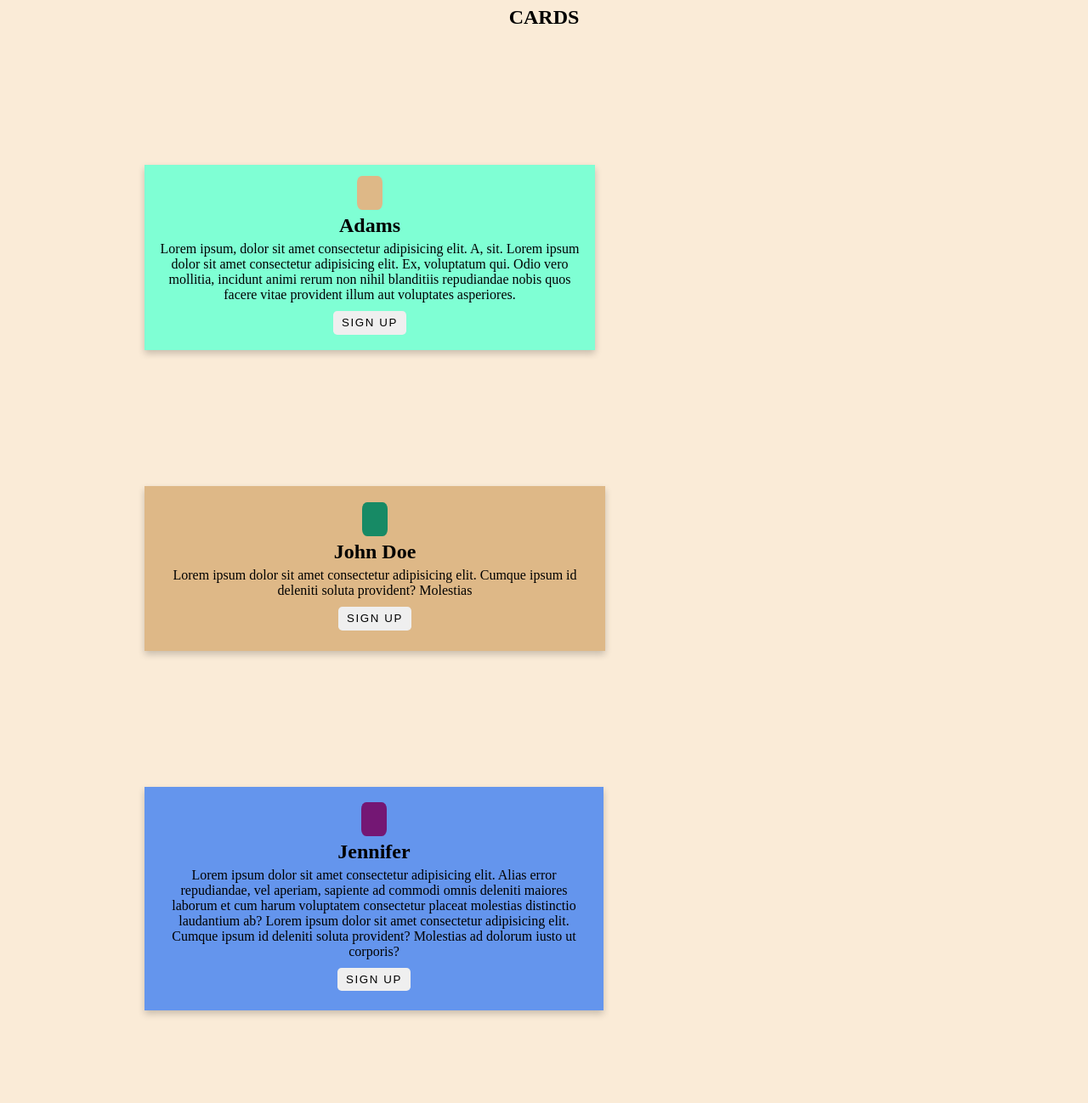
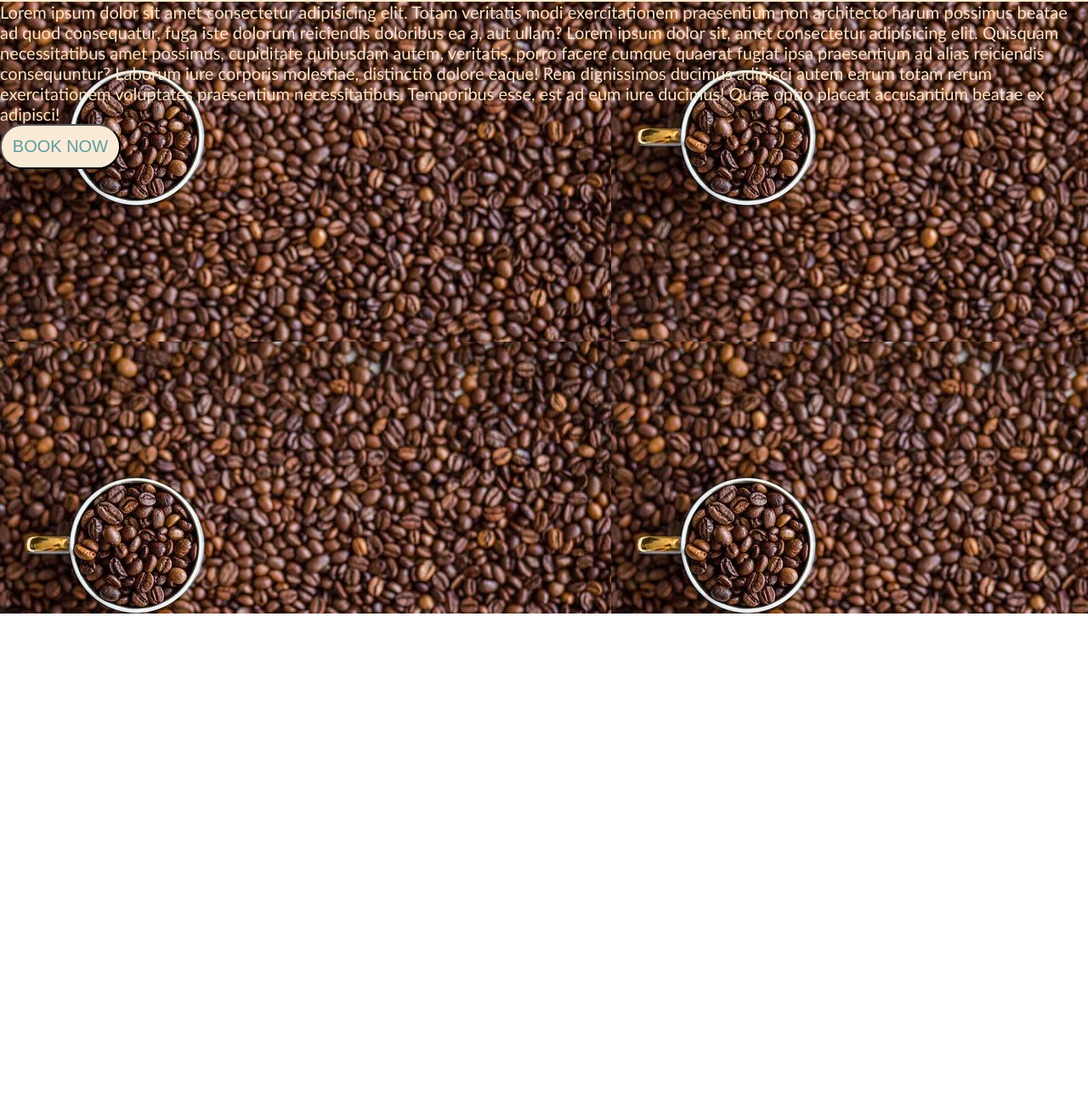
Before and after one commit to 08pt/UI-Cards, a plain HTML site: page index.html in a window 1280 px wide. Shown: the part 78-1376 px from the top of the page at 85% size. After the commit the page ends 800 px from the top, so only its background shows below. Drawn offline with Linux system fonts and the light colour scheme.

Commit message:
fourth commit

```diff
--- a/index.html
+++ b/index.html
@@ -1,62 +1,27 @@
 <!DOCTYPE html>
-<html>
+<html lang="en">
 <head>
-<meta name="viewport" content="width=device-width, initial-scale=1">
-<title>UI Cards</title>
-<link rel="stylesheet" href="./style.css">
+  <meta charset="UTF-8">
+  <meta http-equiv="X-UA-Compatible" content="IE=edge">
+  <meta name="viewport" content="width=device-width, initial-scale=1.0">
+  <title>Coffe shop</title>
+  <link rel="stylesheet" href="style.css">
 </head>
 <body>
-
-<h2 class="heading">Cards</h2>
-
-<div class="card card-1">
-
-  <div class="icon"></div>
-    <h2 class="name"><b>Adams</b></h2>
-    <p>Lorem ipsum, dolor sit amet consectetur adipisicing elit.
-      A, sit. Lorem ipsum dolor sit amet consectetur adipisicing elit.
-      Ex, voluptatum qui. Odio vero mollitia, incidunt animi
-      rerum non nihil blanditiis repudiandae
-      nobis quos facere vitae provident illum aut voluptates
-      asperiores.</p>
-        <button class="btn ">Sign Up</button>
+  <div class="nav">
+    <h2 class="nav-title">Coffee Shop</h2>
   </div>
-
-
-
-<div class="card card-2">
-
-  <div class="icon"></div>
-    <h2 class="name"><b>John Doe</b></h2>
-    <p>Lorem ipsum dolor sit amet
-        consectetur adipisicing elit.
-        Cumque ipsum id deleniti soluta
-        provident? Molestias   </p>
-        <button class="btn ">Sign Up</button>
-
+  <div class="hero">
+<p>Lorem ipsum dolor sit amet consectetur adipisicing elit. Totam veritatis modi exercitationem
+  praesentium non architecto
+   harum possimus beatae ad quod consequatur, fuga iste dolorum reiciendis doloribus ea a,
+    aut ullam? Lorem ipsum dolor sit, amet consectetur adipisicing elit. Quisquam necessitatibus
+     amet possimus,
+  cupiditate quibusdam autem, veritatis, porro facere cumque quaerat fugiat ipsa praesentium ad alias
+  reiciendis consequuntur? Laborum iure corporis molestiae, distinctio dolore eaque! Rem dignissimos
+  ducimus adipisci autem earum totam rerum exercitationem voluptates praesentium necessitatibus.
+   Temporibus esse, est ad eum iure ducimus! Quae optio placeat accusantium beatae ex adipisci!</p>
   </div>
-
-
-
-<div class="card card-3">
-
-  <div class="icon"></div>
-    <h2 class="name"><b>Jennifer</b></h2>
-    <p>Lorem ipsum dolor sit amet
-      consectetur adipisicing elit.
-      Alias error repudiandae, vel
-      aperiam, sapiente ad commodi
-      omnis deleniti maiores laborum
-       et cum harum voluptatem consectetur placeat molestias
-      distinctio laudantium ab?
-       Lorem ipsum dolor sit amet
-        consectetur adipisicing elit.
-        Cumque ipsum id deleniti soluta
-        provident? Molestias
-        ad dolorum iusto ut corporis?</p>
-        <button class="btn ">Sign Up</button>
-  </div>
-
-
+  <button class="btn">Book Now</button>
 </body>
 </html>
--- a/style.css
+++ b/style.css
@@ -1,88 +1,38 @@
 *{
-    margin:5px;
-    padding: 0px;
-
-}
-html{
-    font-size: 16px;
+    margin: 0;
+    padding: 0;
 }
 body{
-    background-color:antiquewhite;
+    background-image: url(./images/coffe.webp);
 }
-.heading{
+.nav{
+    height: 3rem;
+    background-color: blanchedalmond;
+    padding: 1rem 0;
+}
+.nav-title{
+    font-size: 3rem;
+    text-transform: uppercase;
+    font-weight: 700;
     text-align: center;
-    margin-top: 5rem;
-   text-transform: uppercase;
-
+    letter-spacing: 0.5rem;
+    color: rgb(13, 184, 127);
 }
-.icon{
-    width: 30px;
-    height: 40px;
-    border-radius: 20%;
-    margin: 0 auto;
-}
-.card-1 .icon{
-    background-color: burlywood;
-}
-.card-2 .icon{
-    background-color: rgb(23, 138, 101);
-}
-.card-3 .icon{
-    background-color: rgb(116, 23, 116);
-}
-.card  {
-    text-align: center;
-    align-items: center;
-  box-shadow: 0 4px 8px 0 rgba(0,0,0,0.2);
-  transition: 0.3s;
-  max-width: 50rem;
-  margin: 10rem;
-}
-.card.card-1{
-
-    background-color: aquamarine;
-    box-shadow: 0 4px 8px 0 rgba(0,0,0,0.2);
-    transition: 0.3s;
-    width: 40%;
-    padding: 13px;
-
-  }
-
-  .card.card-2{
-    background-color: burlywood;
-    box-shadow: 0 4px 8px 0 rgba(0,0,0,0.2);
-    transition: 0.3s;
-    width: 40%;
-    padding: 19px;
-
-  }
-  .card.card-3{
-      background-color: cornflowerblue;
-    box-shadow: 0 4px 8px 0 rgba(0,0,0,0.2);
-    transition: 0.3s;
-    width: 40%;
-    padding: 18px;
-
-  }
-.card.card-1:hover {
-  box-shadow: 0 8px 16px 0 rgba(0,0,0,0.9);
-  cursor: pointer;
-}
-.card.card-2:hover {
-    box-shadow: 0 8px 16px 0 rgba(0,0,0,0.8);
-    cursor: pointer;
-}
-  .card.card-3:hover {
-    box-shadow: 0 8px 16px 0 rgba(0,0,0,0.6);
-    cursor: pointer;
+.hero{
+  font-family: 'Gill Sans', 'Gill Sans MT', Calibri, 'Trebuchet MS', sans-serif;
+    font-size: 20px;
+    background: linear-gradient(to right, rgba(70,90,140,0.6));
+    color: bisque;
 }
 .btn{
     text-transform: uppercase;
-    border: transparent;
-    padding: 0.4rem 0.6rem;
-    letter-spacing: 0.1rem;
-    border-radius: 0.3rem;
+    text-decoration: none;
+    font-size: 20px;
+    color: cadetblue;
+    background-color: antiquewhite;
+    border-radius: 3rem;
+    padding: 0.8rem;
 }
-.btn :hover{
+.btn:hover{
     cursor: pointer;
 }
```
Also changed, not shown: images/coffe.webp (added).
